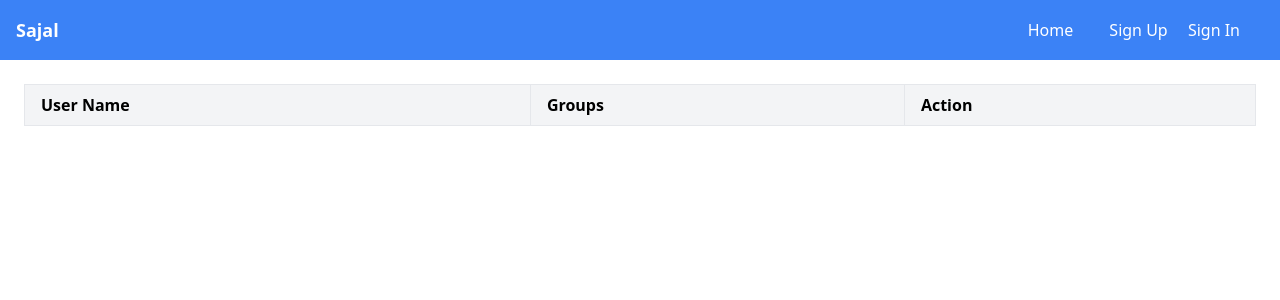
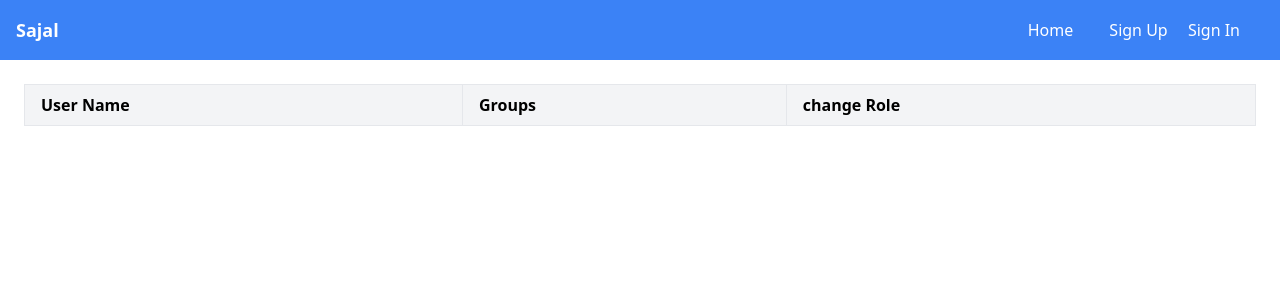
Before and after one commit to sajal458/event-management, a Django app: template Users/templates/admin_dashboard.html in a window 1280 px wide. Shown: the top 300 px of the page. Run offline with Django 5.2, Linux system fonts and the light colour scheme; the template is opened without the code that fills it, so the values that code supplies are empty.

Commit message:
some change

```diff
--- a/Users/templates/admin_dashboard.html
+++ b/Users/templates/admin_dashboard.html
@@ -18,7 +18,7 @@
       <tr class="bg-gray-100">
         <th class="px-4 py-2 border">User Name</th>
         <th class="px-4 py-2 border">Groups</th>
-        <th class="px-4 py-2 border">Action</th>
+        <th class="px-4 py-2 border">change Role</th>
       </tr>
     </thead>
 
```
